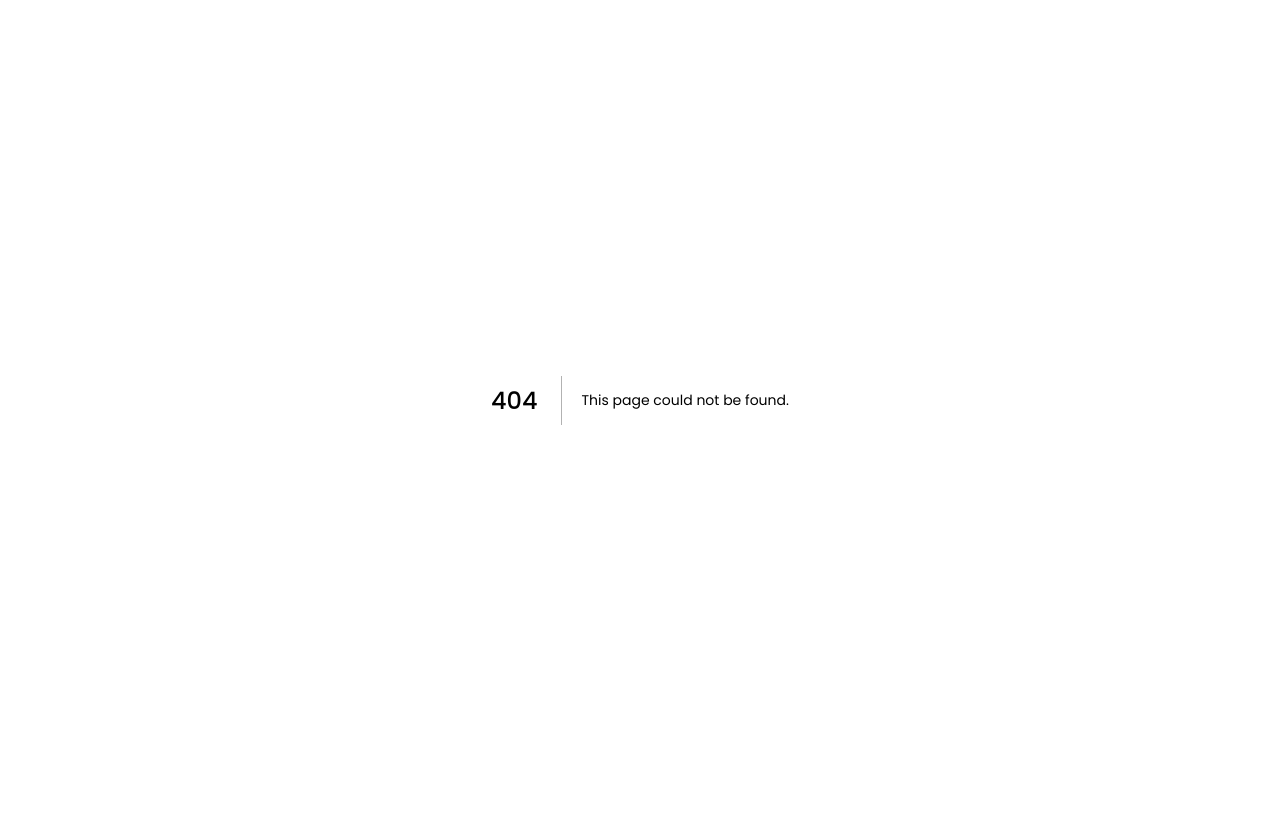
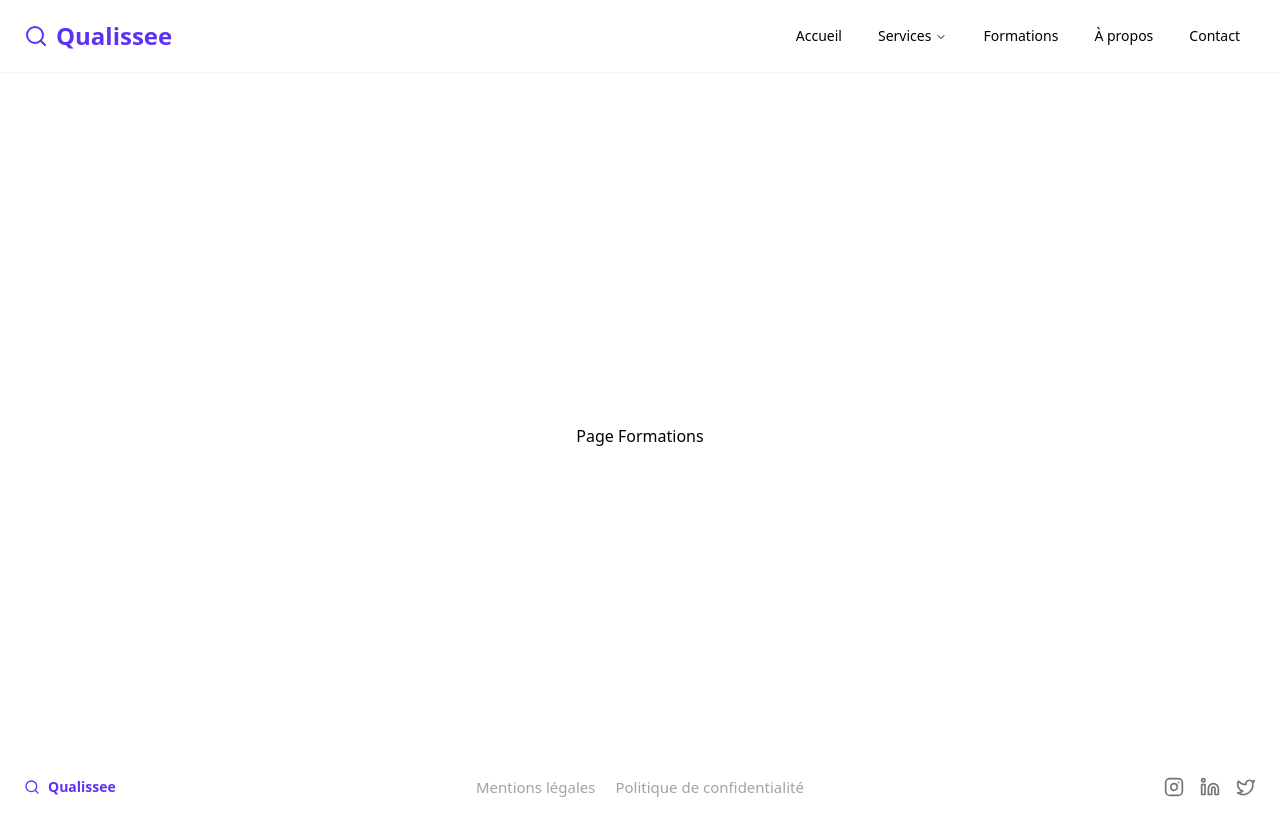
Before and after one commit to hhhallan/qualissee, a Next.js app: page /formations in a window 1280 px wide. Before the commit this address had no page. Built offline with nearby package versions, Linux system fonts and the light colour scheme.

Commit message:
formation: création de la page

```diff
--- /dev/null
+++ b/src/app/(marketing)/formations/layout.tsx
@@ -0,0 +1,13 @@
+type Props = {
+  children: React.ReactNode;
+};
+
+const FormationsLayout = ({ children }: Props) => {
+  return (
+    <div className="flex min-h-[80vh] flex-col items-center justify-center md:mt-0 lg:mt-11">
+      {children}
+    </div>
+  );
+};
+
+export default FormationsLayout;
--- /dev/null
+++ b/src/app/(marketing)/formations/page.tsx
@@ -0,0 +1,5 @@
+const FormationsPage = () => {
+  return <div>Page Formations</div>;
+};
+
+export default FormationsPage;
```
